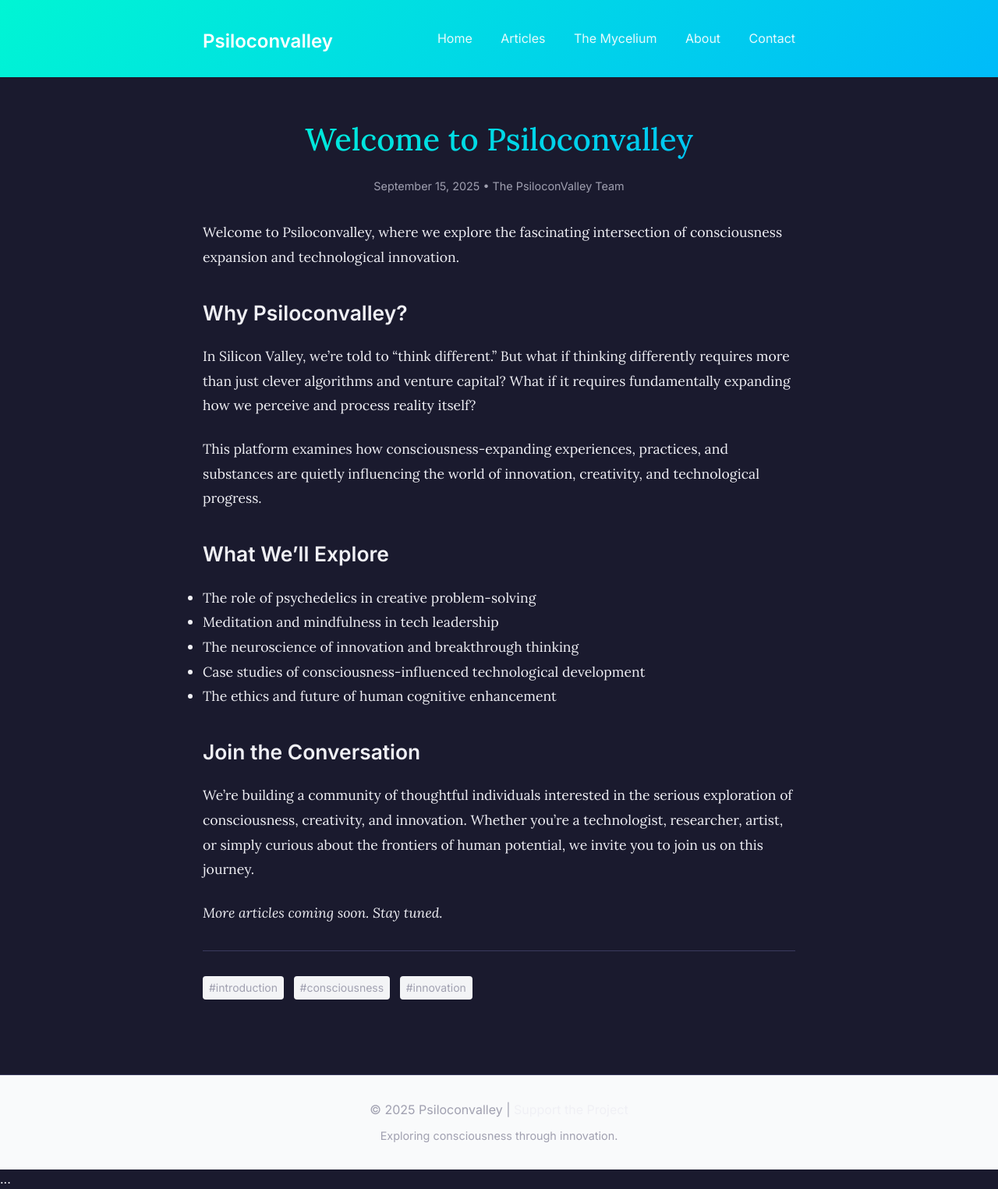
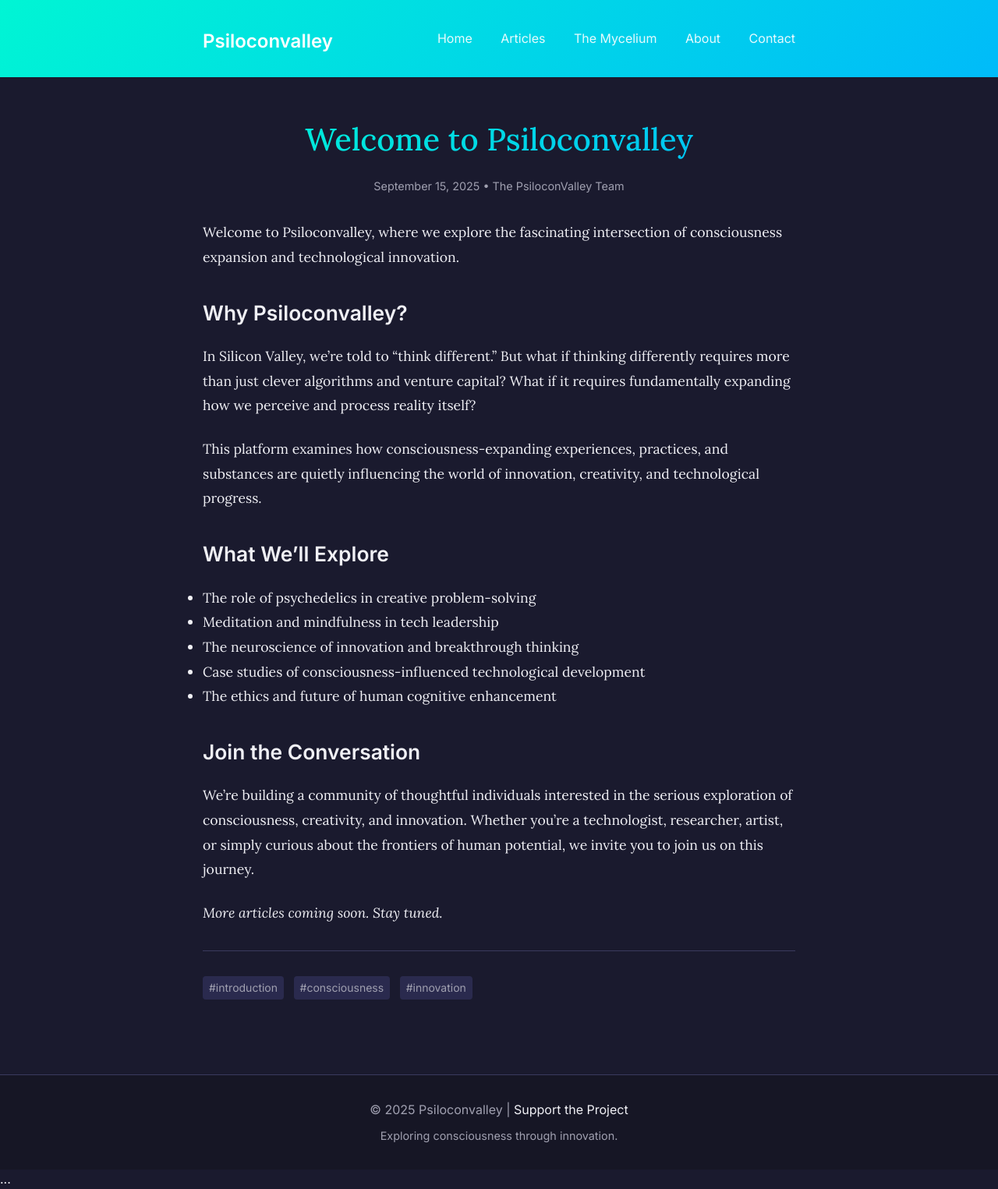
Before and after one commit to psiloconvalley/psiloconvalley.github.io, a Jekyll site: the page built from _posts/2025-09-15-welcome-to-psiloconvalley.md, in a window 1280 px wide. Shown: the whole page at 78% size. Built offline with Jekyll 4.4.1, drawn with Linux system fonts in a browser that asks for light colours; nearby versions of some CDN libraries.

Commit message:
Update style.css

```diff
--- a/assets/css/style.css
+++ b/assets/css/style.css
@@ -143,7 +143,7 @@ body {
 
 .tag {
     display: inline-block;
-    background: #f3f4f6;
+    background: #2a2a4e; /* Darker tag background */
     color: var(--text-light);
     padding: 0.25rem 0.5rem;
     border-radius: 0.25rem;
@@ -153,11 +153,17 @@ body {
 
 /* Footer */
 .site-footer {
-    background: #f9fafb;
+    background: #161625; /* Slightly darker footer background */
     border-top: 1px solid var(--border-color);
     padding: 2rem 0;
     text-align: center;
     color: var(--text-light);
+}
+
+/* Upgraded Footer (ensure it's dark-mode friendly) */
+.footer-links a {
+  color: var(--text-color); /* Make footer link brighter */
+  text-decoration: none;
 }
 
 /* Responsive */
```
